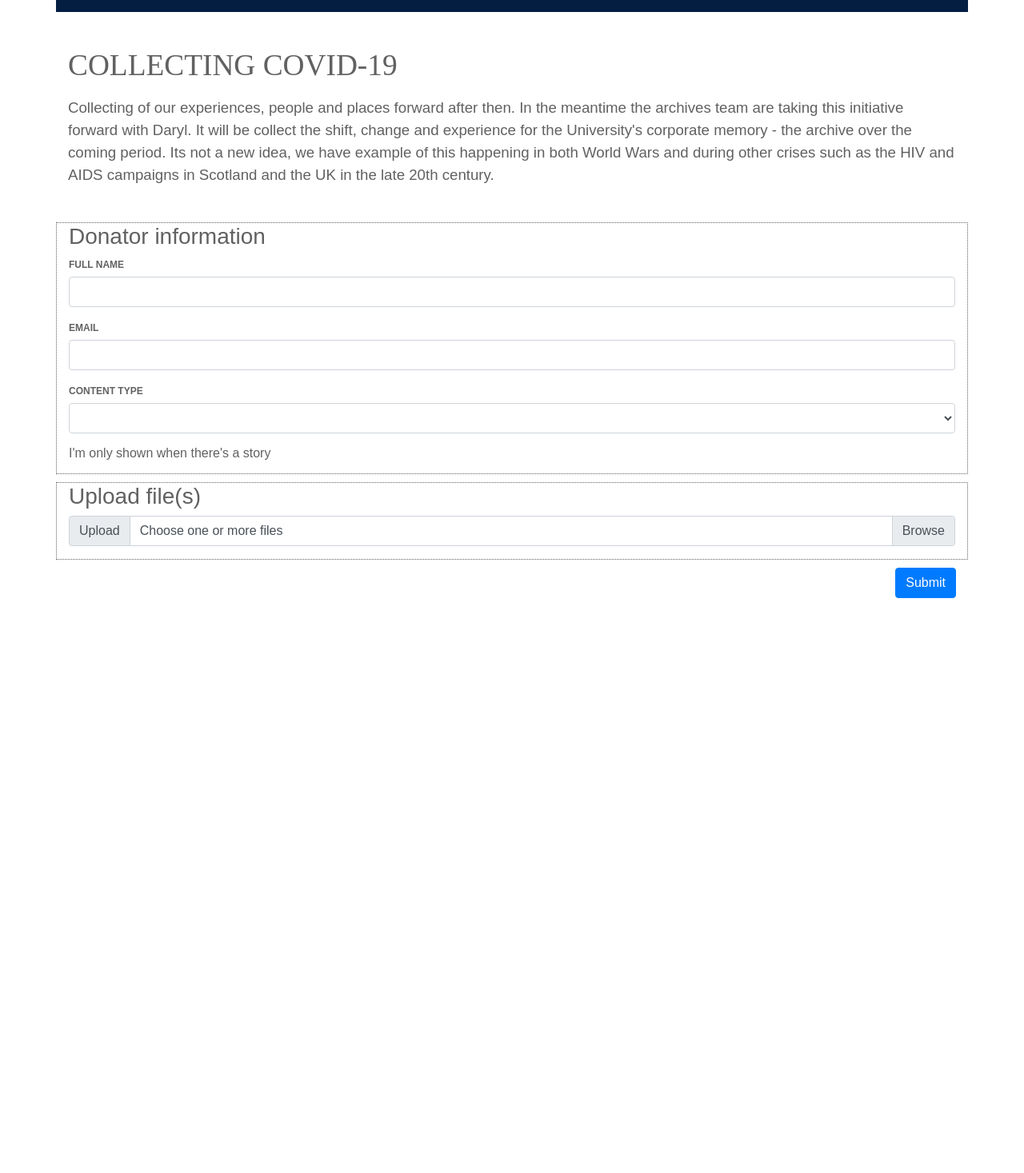
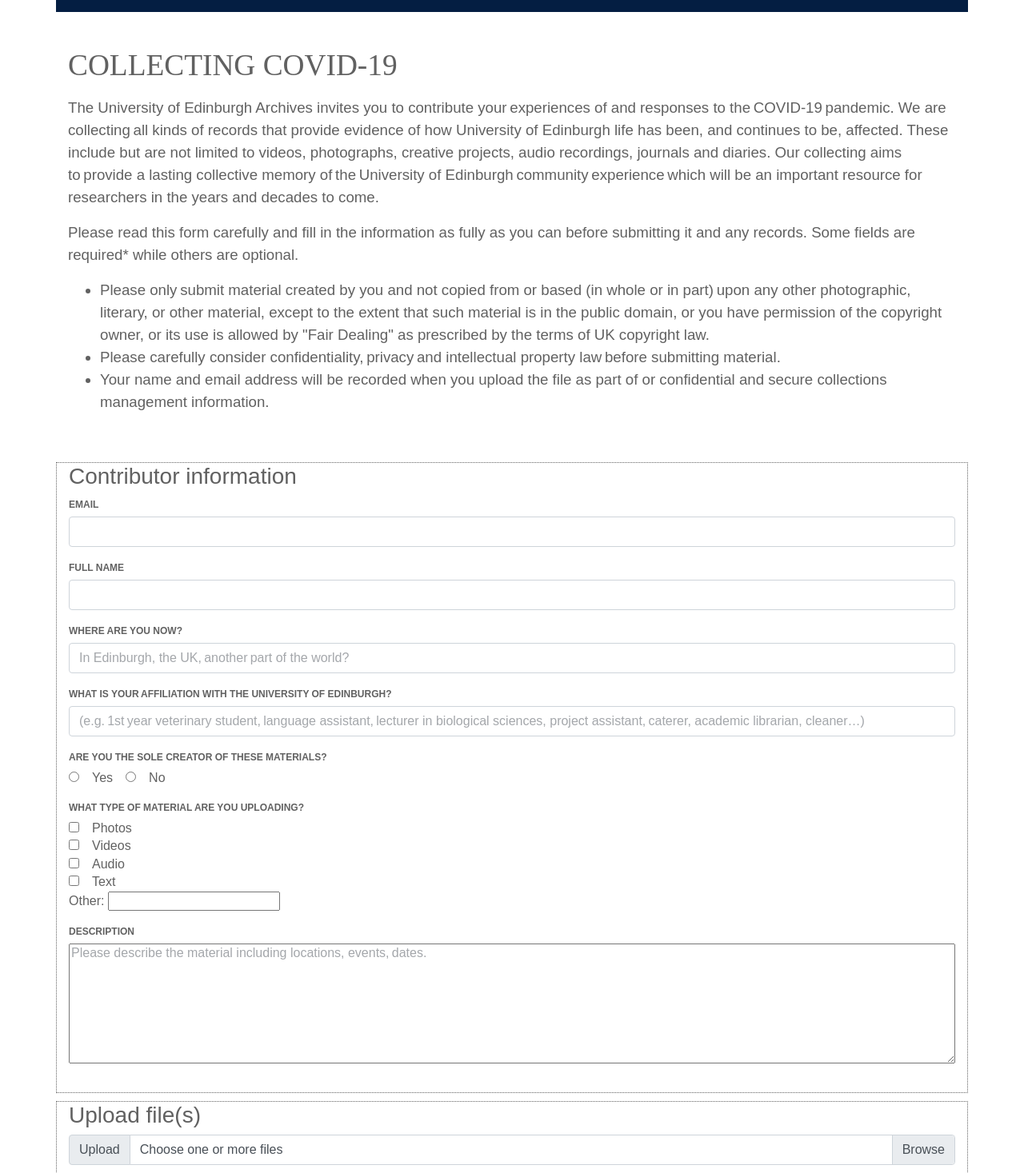
Before and after one commit to UoEMainLibrary/angular-client-form, an Angular app: page / in a window 1280 px wide. Shown: the part 103-1570 px from the top of the page at 80% size. Before the commit the page ends 877 px from the top, so only its background shows below. Built offline with nearby package versions, Linux system fonts and the light colour scheme.

Commit message:
Looking good

```diff
--- a/src/app/app.component.css
+++ b/src/app/app.component.css
@@ -15,6 +15,10 @@
   text-transform: uppercase;
 }
 
+.ng-pristine {
+  color: #a4a7ab !important;
+}
+
 input.ng-invalid.ng-touched {
   border: 1px solid crimson;
 }
@@ -30,3 +34,12 @@
   margin-bottom: 10px;
   padding-bottom: 1em;
 }
+
+.form-group span {
+  padding: 1em;
+  line-height: 1.4em;
+}
+
+textarea {
+  width: 100%;
+}
--- a/src/app/app.component.html
+++ b/src/app/app.component.html
@@ -7,10 +7,24 @@
   <div class="row">
     <div class="col-lg-12 title">Collecting Covid-19</div>
 
-    <div class="col-lg-12" style="font-size: 14pt; padding-bottom: 1em; line-height: 1.5em;">Collecting of our experiences, people and places forward after then.
-      In the meantime the archives team are taking this initiative forward with Daryl.
-      It will be collect the shift, change and experience for the University's corporate memory - the archive over the coming period.
-      Its not a new idea, we have example of this happening in both World Wars and during other crises such as the HIV and AIDS campaigns in Scotland and the UK in the late 20th century. </div>
+    <div class="col-lg-12" style="font-size: 14pt; padding-bottom: 1em; line-height: 1.5em;">
+      <p>The University of Edinburgh Archives invites you to contribute your experiences of and responses to the COVID-19 pandemic.
+        We are collecting all kinds of records that provide evidence of how University of Edinburgh life has been, and continues to be, affected.
+        These include but are not limited to videos, photographs, creative projects, audio recordings, journals and diaries.
+        Our collecting aims to provide a lasting collective memory of the University of Edinburgh community experience which will be an important resource for researchers in the years and decades to come.</p>
+
+      <p>Please read this form carefully and fill in the information as fully as you can before submitting it and any records. Some fields are required* while others are optional.</p>
+
+    <ul>
+      <li>Please only submit material created by you and not copied from or based (in whole or in part) upon any other photographic, literary, or other material, except to the extent that such material is in the public domain, or you have permission of the copyright owner, or its use is allowed by "Fair Dealing" as prescribed by the terms of UK copyright law.</li>
+
+      <li>Please carefully consider confidentiality, privacy and intellectual property law before submitting material.</li>
+
+      <li>Your name and email address will be recorded when you upload the file as part of or confidential and secure collections management information.</li>
+    </ul>
+
+
+         </div>
   </div>
 
   <div class="row>">
@@ -18,18 +32,7 @@
     <form (ngSubmit)="onSubmit(f)" #f="ngForm">
       <div class="row" style="border: 1px dotted;">
         <div class="col-lg-12">
-          <h3>Donator information</h3>
-          <div id="user-data">
-            <div class="form-group">
-              <label for="name">Full name</label>
-              <input
-                type="text"
-                id="name"
-                class="form-control"
-                ngModel
-                name="name"
-                required>
-            </div>
+          <h3>Contributor information</h3>
 
           <div class="form-group">
             <label for="email">Email</label>
@@ -40,13 +43,55 @@
               ngModel
               name="email"
               required
-                email>
-              <!--<span class="help-block" *ngIf="!email.valid && email.touched">Please enter a valid email!</span>-->
+              email
+              #email="ngModel">
+            <span class="help-block" *ngIf="!email.valid && email.touched">Please enter a valid email!</span>
           </div>
+
+          <div class="form-group">
+            <label for="name">Full name</label>
+            <input
+              type="text"
+              id="name"
+              class="form-control"
+              ngModel
+              name="name"
+              required
+              #name="ngModel">
+            <span class="help-block" *ngIf="!name.valid && name.touched">Please enter a name!</span>
           </div>
+
           <div class="form-group">
+            <label for="location">Where are you now?</label>
+            <input
+              type="text"
+              id="location"
+              class="form-control"
+              [(ngModel)]="location"
+              #location_element
+              ngModel
+              name="location"
+              (focusin)="location='';"
+              (focusout)="(location_element.classList.contains('ng-pristine')) ? location = defaultValues.get('location'): null">
+          </div>
+
+          <div class="form-group">
+            <label for="name">What is your affiliation with the University of Edinburgh?<br/></label>
+            <input
+              type="text"
+              id="affiliation"
+              class="form-control"
+              [(ngModel)]="affiliation"
+              #affiliation_element
+              name="affiliation"
+              (focusin)="affiliation='';"
+              (focusout)="(affiliation_element.classList.contains('ng-pristine')) ? affiliation = defaultValues.get('affiliation'): null">
+          </div>
+
+          <!--<div class="form-group">
             <label for="content-type">Content type</label>
             <select
+              (change)="onChange($event.target.value)"
               class="form-control"
               id="content-type"
               name="content-type"
@@ -58,8 +103,38 @@
               <option value="poem">Poem</option>
               <option value="digital_initiative">Digital Initiative Bringing People Together</option>
             </select>
+            <span *ngIf="contentType=='story'">I'm only shown when there's a story</span>
+          </div>-->
+
+          <div class="form-group">
+            <label for="creator_y">Are you the sole creator of these materials?</label><br/>
+            <input type="radio" id="creator_y" name="creator" value="Yes" [(ngModel)]="creator"> <span>Yes</span>
+            <input type="radio" id="creator_n" name="creator" value="No" [(ngModel)]="creator"> <span>No</span>
+          <p *ngIf="creator==='No'">Please confirm that other creators have given consent to submit by
+            listing their full names and tell us how you came to have the materials.
+          Other creators:</p>
           </div>
-          <span>I'm only shown when there's a story</span>
+
+          <div class="form-group">
+            <label>What type of material are you uploading?</label><br/>
+              <input type="checkbox" name="content_type_photos"> <span>Photos</span><br/>
+              <input type="checkbox" name="content_type_videos"> <span>Videos</span><br/>
+              <input type="checkbox" name="content_type_audio"> <span>Audio</span><br/>
+              <input type="checkbox" name="content_type_text"> <span>Text</span><br/>
+              Other: <input type="text" name="other_content_type">
+          </div>
+
+          <div class="form-group">
+            <label>Description</label><br/>
+            <textarea
+              rows="8"
+              name="description"
+              [(ngModel)]="description"
+              #description_element
+              (focusin)="description='';"
+              (focusout)="(description_element.classList.contains('ng-pristine')) ? description = defaultValues.get('description'): null">{{ description }}</textarea>
+          </div>
+
           <input
           type="hidden"
           name="uid"
@@ -69,15 +144,16 @@
         </div>
       </div>
 
+
+
       <div class="row" style="border: 1px dotted;">
         <div class="col-lg-12">
-          <h3>Upload file(s)</h3>
-          <app-file-upload></app-file-upload>
+          <app-file-upload [uid]="uid"></app-file-upload>
         </div>
       </div>
       <div class="row">
         <div class="col-lg-12 d-flex flex-row-reverse">
-          <button class="btn btn-primary" type="submit">Submit</button>
+          <button class="btn btn-primary" type="submit" [disabled]="!f.form.valid">Submit</button>
         </div>
       </div>
 
--- a/src/app/app.component.ts
+++ b/src/app/app.component.ts
@@ -1,5 +1,6 @@
-import { Component } from '@angular/core';
+import {Component, ViewChild} from '@angular/core';
 import {NgForm} from '@angular/forms';
+import {HttpClient} from '@angular/common/http';
 
 @Component({
   selector: 'app-root',
@@ -8,13 +9,43 @@
     '../../node_modules/bootstrap/dist/css/bootstrap.min.css', ]
 })
 export class AppComponent {
+  @ViewChild('f') f;
   title = 'Collecting Covid';
   uid = Math.round(Math.random() * 100);
+  creator = '';
+  contentType = '';
+  affiliation = '(e.g. 1st year veterinary student, language assistant, lecturer in biological sciences, project assistant, caterer, academic librarian, cleaner…)';
+  location = 'In Edinburgh, the UK, another part of the world? ';
+  description = 'Please describe the material including locations, events, dates.';
+  defaultValues = new Map();
 
-  // messages: Map<string, string> = new Map<string, string>();
+  constructor(private http: HttpClient) {
+    this.defaultValues.set('affiliation', this.affiliation);
+    this.defaultValues.set('location', this.location);
+    this.defaultValues.set('description', this.description);
+  }
+
+  onChange(value)  {
+    this.contentType = value;
+  }
+
+  checkClass()  {
+    if( this.affiliation === '' ) {
+      return 'form-control';
+    }
+
+    return 'form-control lighter-text';
+  }
+
+  onFocus()  {
+    console.log('a');
+  }
 
   onSubmit(form: NgForm) {
-    console.log(form);
+    // console.log(this);
+    // const formData = new FormData(form.value);
+    const formData = new FormData(document.forms[0]);
+    this.http.post('http://127.0.0.1:5000/api/', formData).subscribe();
   }
 
 }
--- a/src/app/file-upload/file-upload.component.css
+++ b/src/app/file-upload/file-upload.component.css
@@ -0,0 +1,11 @@
+.upload-progress {
+  margin: 1em;
+  background-color: #041e42;
+  height: 18px;
+  border: 2px solid #041e42;
+  border-radius: 25px;
+}
+
+.upload-progress-msg {
+ margin: 1em;
+}
--- a/src/app/file-upload/file-upload.component.html
+++ b/src/app/file-upload/file-upload.component.html
@@ -1,3 +1,4 @@
+<h3>{{messenger.uploadMessage}}</h3>
 <div class="input-group">
   <div class="input-group-prepend">
     <span class="input-group-text" id="inputGroupFileAddon01">Upload</span>
@@ -6,19 +7,22 @@
     <input type="file"
            id="file"
            name="file"
-           class="custom-file-input"
+           class="custom-file-input form-control btn-default"
            aria-describedby="inputGroupFileAddon01"
            multiple="multiple"
-           class="form-control btn-default"
            ngModel
            #picked
            (change)="onPicked(picked)">
-    <label class="custom-file-label" for="file">Choose one or more files</label>
+    <label class="custom-file-label" for="file">{{messenger.uploadFiles}}</label>
   </div>
 </div>
 <div class="input-group">
-  <p *ngFor="let message of messenger.messages | keyvalue"><span>{{message.value}}</span></p>
+  <div *ngFor="let message of messenger.messages | keyvalue" class="col-10">
+    <div class="upload-progress" style="width: {{message.value.percent}}%;"></div>
+    <span class="upload-progress-msg">{{message.value.msg}}</span>
+  </div>
 </div>
 <div class="input-group">
-<p *ngIf="uploaderService.completed">{{uploaderService.completed}} / {{messenger.messages.size}}</p>
+  <!--{{uid}}
+<p *ngIf="uploaderService.completed">Uploaded {{uploaderService.completed}} / {{messenger.messages.size}}</p>-->
 </div>
--- a/src/app/file-upload/file-upload.component.ts
+++ b/src/app/file-upload/file-upload.component.ts
@@ -1,4 +1,4 @@
-import { Component, OnInit } from '@angular/core';
+import {Component, Input, OnInit} from '@angular/core';
 import { UploaderService } from './file-upload.service';
 import {MessageService} from '../message.service';
 
@@ -6,21 +6,35 @@
   selector: 'app-file-upload',
   templateUrl: './file-upload.component.html',
   styleUrls: ['./file-upload.component.css',
-    '../../../node_modules/bootstrap/dist/css/bootstrap.min.css',],
+    '../../../node_modules/bootstrap/dist/css/bootstrap.min.css', ],
   providers: [ UploaderService ]
 })
 
 export class FileUploadComponent implements OnInit {
-
+  @Input() uid: number;
   constructor(private uploaderService: UploaderService, public messenger: MessageService) {}
 
   onPicked(input: HTMLInputElement) {
     const files = input.files;
 
-    if (files) {
-      for( let i = 0; i < files.length; i++) {
-        this.uploaderService.upload(this.messenger, files[i]).subscribe();
-      }
+    if (!files) {
+      return;
+    }
+
+    let fileOrFiles = input.files.length.toString();
+
+    if ( files.length === 1 ) {
+      fileOrFiles += ' file chosen';
+    }
+    else {
+      fileOrFiles += ' files chosen';
+    }
+
+    input.title = fileOrFiles;
+    this.messenger.uploadFiles = fileOrFiles;
+
+    for (let i = 0; i < files.length; i++) {
+      this.uploaderService.upload(this.messenger, this.uid, files[i]).subscribe();
     }
   }
 
--- a/src/app/file-upload/file-upload.service.ts
+++ b/src/app/file-upload/file-upload.service.ts
@@ -12,19 +12,18 @@
 @Injectable()
 export class UploaderService {
   public messenger: MessageService;
-  public completed;
   constructor(
     private http: HttpClient) {}
 
-  upload(messenger: MessageService, file: File) {
+  upload(messenger: MessageService, uid: number, file: File) {
     if (!File) { return; }
     this.messenger = messenger;
-    this.completed = 0;
 
     const formData = new FormData();
     formData.append('file', file, file.name);
+    formData.append('uid', uid.toString());
 
-    const req = new HttpRequest('POST', 'http://127.0.0.1:8081/api/', formData, {reportProgress: true}, );
+    const req = new HttpRequest('POST', 'http://127.0.0.1:5000/api/', formData, {reportProgress: true}, );
 
     return this.http.request(req).pipe(
       map(event => this.getEventMessage(event, file)),
@@ -36,23 +35,26 @@
 
   /** Return distinct message for sent, upload progress, & response events */
   private getEventMessage(event: HttpEvent<any>, file: File) {
-    // console.log(event);
+    const obj = { file: file.name, event: event.type, msg: '', percent: 100, };
     switch (event.type) {
       case HttpEventType.Sent:
-        return { file: file.name, msg: `Uploading file "${file.name}" of size ${file.size}.` };
-
+        obj.msg = `Uploading "${file.name}" of size ${file.size}.`;
+        break;
       case HttpEventType.UploadProgress:
         // Compute and show the % done:
-        const percentDone = Math.round(100 * event.loaded / event.total);
-        return { file: file.name, msg: `File "${file.name}" is ${percentDone}% uploaded.` };
-
+        obj.percent = Math.round(100 * event.loaded / event.total);
+        obj.msg = `"${file.name}" is ${obj.percent}% uploaded.`;
+        break;
       case HttpEventType.Response:
-        this.completed += 1;
-        return { file: file.name, msg: `File "${file.name}" was completely uploaded!` };
-
+        this.messenger.completed += 1;
+        this.messenger.uploadMessage = `Uploaded ${this.messenger.completed} / ${this.messenger.messages.size}`;
+        // obj.percent = 100;
+        obj.msg = `"${file.name}" was successfully uploaded.`;
+        break;
       default:
-        return { file: file.name, msg: `File "${file.name}" surprising upload event: ${event.type}.`};
+        obj.msg = `"${file.name}" surprising upload event: ${event.type}.`;
     }
+    return obj;
   }
 
   /**
@@ -73,7 +75,7 @@
         error.error.message :
         `server returned code ${error.status} with body "${error.error}"`;
 
-      this.messenger.add(file.name, `${userMessage} ${message}`);
+      this.messenger.add(file.name, {msg: `${userMessage} ${message}`});
 
       // Let app keep running but indicate failure.
       return of(userMessage);
@@ -81,7 +83,7 @@
   }
 
   private showProgress(message: any) {
-    this.messenger.add(message.file, message.msg);
+    this.messenger.add(message.file, message);
 
   }
 }
--- a/src/app/message.service.ts
+++ b/src/app/message.service.ts
@@ -2,12 +2,12 @@
 
 @Injectable()
 export class MessageService {
-  // type Message = { file: string; msg: string };
-  // messages: Map<string, string> = new Map<string, string>();
-  // messages = [];
- public messages = new Map();
+  public messages = new Map();
+  public uploadMessage = 'Upload file(s)';
+  public uploadFiles = 'Choose one or more files';
+  public completed = 0;
 
-  add(file: string, message: string) {
+  add(file: string, message: object) {
     this.messages.set(file, message);
   }
 
```
Lines whose indentation alone changed are shown as unchanged.
